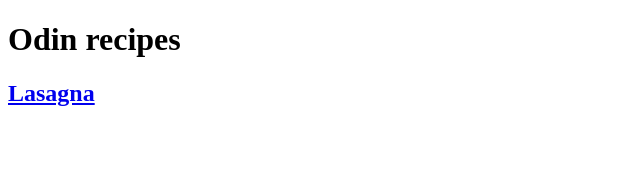
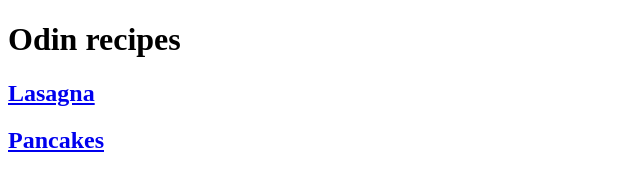
Before and after one commit to mattfre1/odin-recipes, a plain HTML site: page index.html in a window 1280 px wide. Shown: the whole page, without its empty margins (0-640 px from the left). Drawn offline with Linux system fonts and the light colour scheme.

Commit message:
added_panckes

```diff
--- a/index.html
+++ b/index.html
@@ -7,5 +7,6 @@
    <body>
        <h1>Odin recipes</h1>
        <h2><a href="recipes/lasagna.html">Lasagna</a></h2>
+       <h2><a href="recipes/pancakes.html">Pancakes</a></h2>
    </body>
 </html>
```
